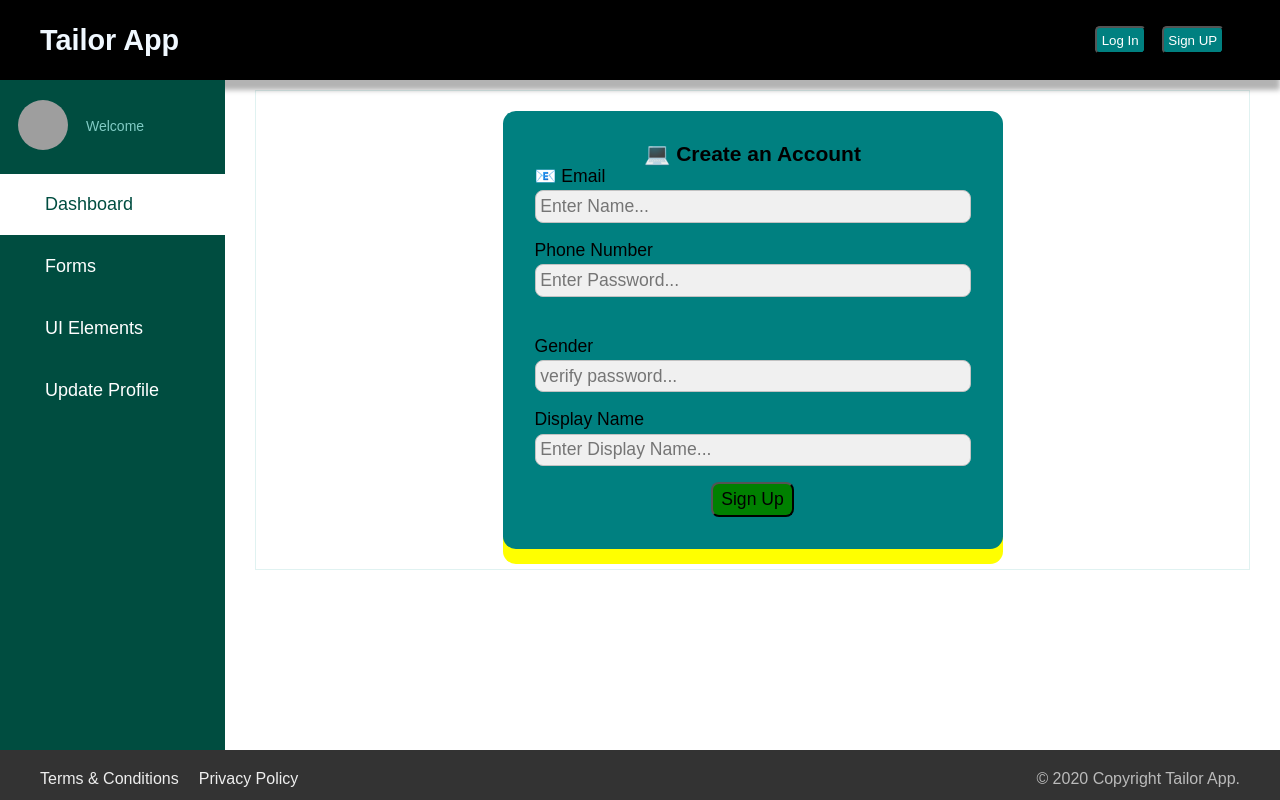
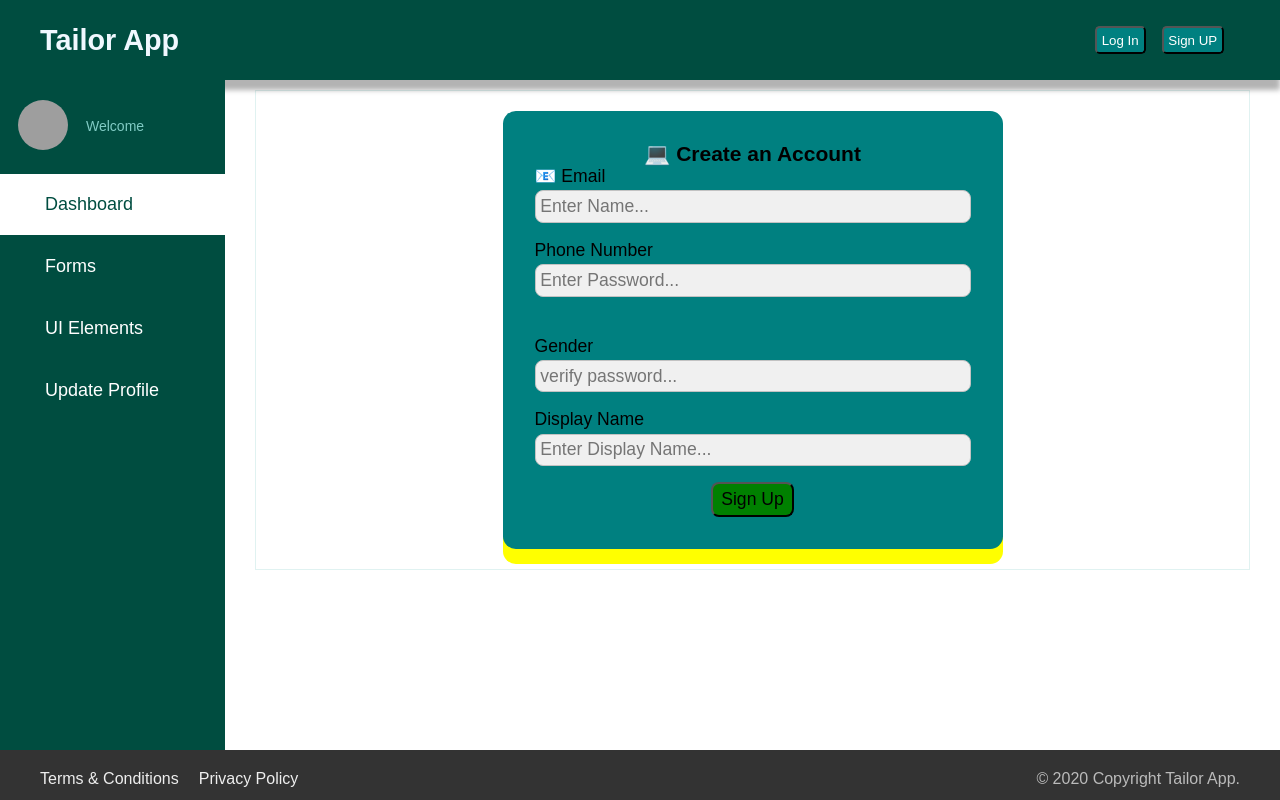
Before and after one commit to Arman-Arzoo/FYP-Tailor-App, a React (Create React App) app in the folder tailor-frontend/: page /profile/userUpdates in a window 1280 px wide. Built offline with nearby package versions, Linux system fonts and the light colour scheme; no server answers; grey boxes are pictures that could not be loaded.

Commit message:
update css

```diff
--- a/package.json
+++ b/package.json
@@ -1,7 +1,6 @@
 {
   "name": "fyp-tailor-app",
   "version": "1.0.0",
-  "description": "",
   "main": "tailorApp.js",
   "dependencies": {
     "axios": "^0.20.0",
@@ -28,5 +27,6 @@
   "bugs": {
     "url": "https://github.com/Arman-Arzoo/FYP-Tailor-App/issues"
   },
-  "homepage": "https://github.com/Arman-Arzoo/FYP-Tailor-App#readme"
+  "homepage": "https://github.com/Arman-Arzoo/FYP-Tailor-App#readme",
+  "description": ""
 }
--- a/tailor-frontend/src/App.css
+++ b/tailor-frontend/src/App.css
@@ -49,7 +49,7 @@ html, body{
 
 /* Header styling */
 .header{
-  background-color:black;
+  background-color:#004D40;
   display: flex;
   justify-content: space-between;
   width: 100%;
@@ -304,6 +304,7 @@ ul {
   height: 100%;
   background: #004D40;
   transition: all 0.3s ease;
+  box-shadow: 0px  0px 0px;
 }
 
 .main_container .sidebar .sidebar__inner{
```
